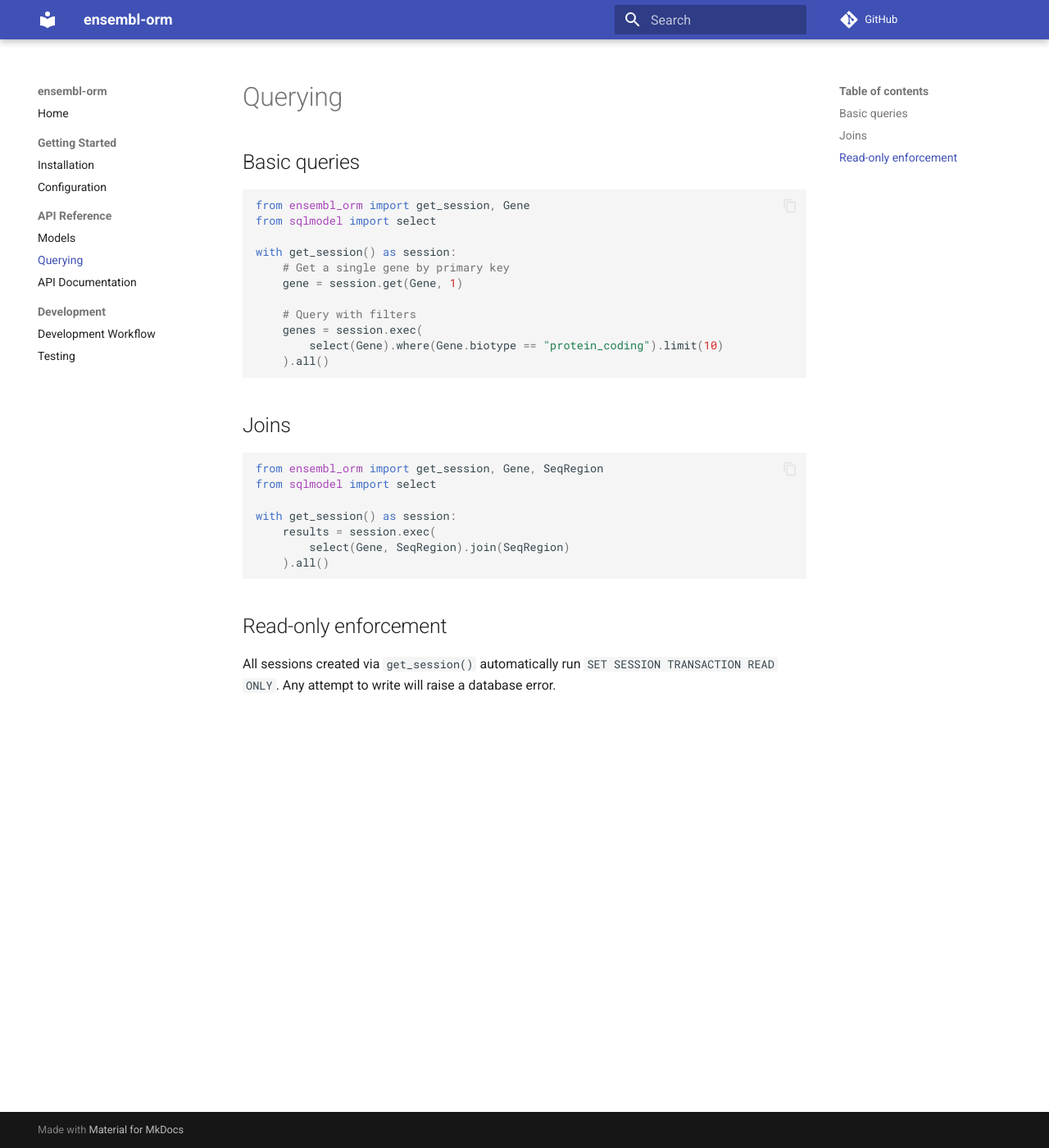
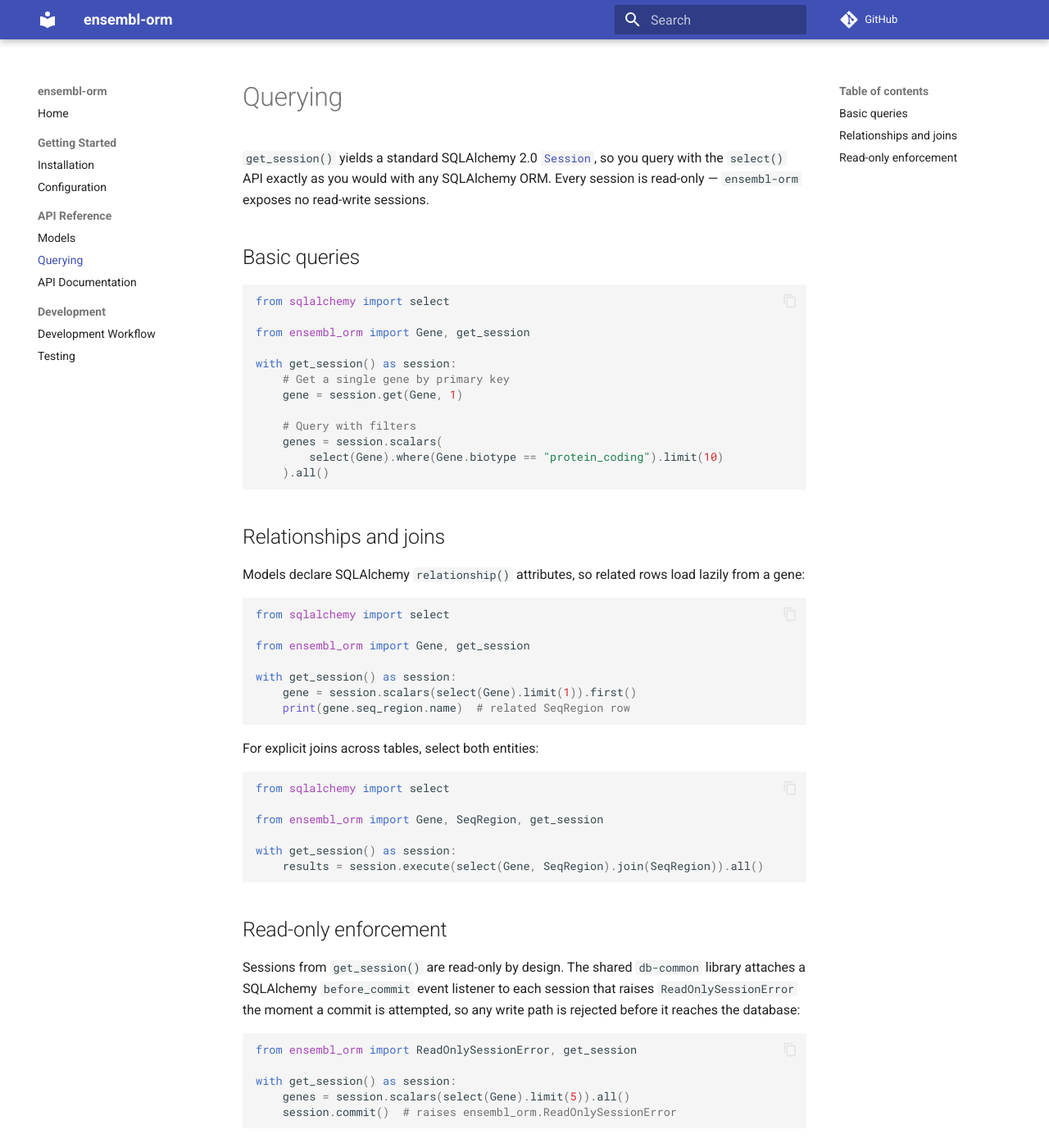
Before and after one commit to HGNC/ensembl-orm, an MkDocs documentation site: the page built from docs/querying.md, in a window 1280 px wide and 1400 px high. Shown: the whole window at 82% size. Built offline with MkDocs 1.6.1 and Material for MkDocs 9.7.7, drawn with Linux system fonts in a browser that asks for light colours; comment, search, counter and statistics services are not loaded.

Commit message:
Added updated docs

````diff
--- a/docs/querying.md
+++ b/docs/querying.md
@@ -1,33 +1,64 @@
 # Querying
+
+`get_session()` yields a standard SQLAlchemy 2.0
+[`Session`](https://docs.sqlalchemy.org/en/20/orm/session_api.html), so you query
+with the `select()` API exactly as you would with any SQLAlchemy ORM. Every
+session is read-only — `ensembl-orm` exposes no read-write sessions.
 
 ## Basic queries
 
 ```python
-from ensembl_orm import get_session, Gene
-from sqlmodel import select
+from sqlalchemy import select
+
+from ensembl_orm import Gene, get_session
 
 with get_session() as session:
     # Get a single gene by primary key
     gene = session.get(Gene, 1)
 
     # Query with filters
-    genes = session.exec(
+    genes = session.scalars(
         select(Gene).where(Gene.biotype == "protein_coding").limit(10)
     ).all()
 ```
 
-## Joins
+## Relationships and joins
+
+Models declare SQLAlchemy `relationship()` attributes, so related rows load
+lazily from a gene:
 
 ```python
-from ensembl_orm import get_session, Gene, SeqRegion
-from sqlmodel import select
+from sqlalchemy import select
+
+from ensembl_orm import Gene, get_session
 
 with get_session() as session:
-    results = session.exec(
-        select(Gene, SeqRegion).join(SeqRegion)
-    ).all()
+    gene = session.scalars(select(Gene).limit(1)).first()
+    print(gene.seq_region.name)  # related SeqRegion row
+```
+
+For explicit joins across tables, select both entities:
+
+```python
+from sqlalchemy import select
+
+from ensembl_orm import Gene, SeqRegion, get_session
+
+with get_session() as session:
+    results = session.execute(select(Gene, SeqRegion).join(SeqRegion)).all()
 ```
 
 ## Read-only enforcement
 
-All sessions created via `get_session()` automatically run `SET SESSION TRANSACTION READ ONLY`. Any attempt to write will raise a database error.
+Sessions from `get_session()` are read-only by design. The shared `db-common`
+library attaches a SQLAlchemy `before_commit` event listener to each session that
+raises `ReadOnlySessionError` the moment a commit is attempted, so any write path
+is rejected before it reaches the database:
+
+```python
+from ensembl_orm import ReadOnlySessionError, get_session
+
+with get_session() as session:
+    genes = session.scalars(select(Gene).limit(5)).all()
+    session.commit()  # raises ensembl_orm.ReadOnlySessionError
+```
--- a/mkdocs.yml
+++ b/mkdocs.yml
@@ -1,6 +1,6 @@
 # MkDocs configuration file for ensembl-orm documentation
 site_name: ensembl-orm
-site_description: Read-only SQLModel ORM for the Ensembl homo_sapiens_core MySQL database
+site_description: Read-only SQLAlchemy ORM for the Ensembl homo_sapiens_core MySQL database
 site_author: Ensembl Team
 site_url: https://hgnc.github.io/ensembl-orm/
 repo_url: https://github.com/HGNC/ensembl-orm
````
Also changed, not shown: README.md (+7 -5 lines), docs/configuration.md (+6 -1 lines), docs/index.md (+6 -4 lines), docs/models.md (+1 -1 lines), docs/testing.md (+1 -0 lines).
